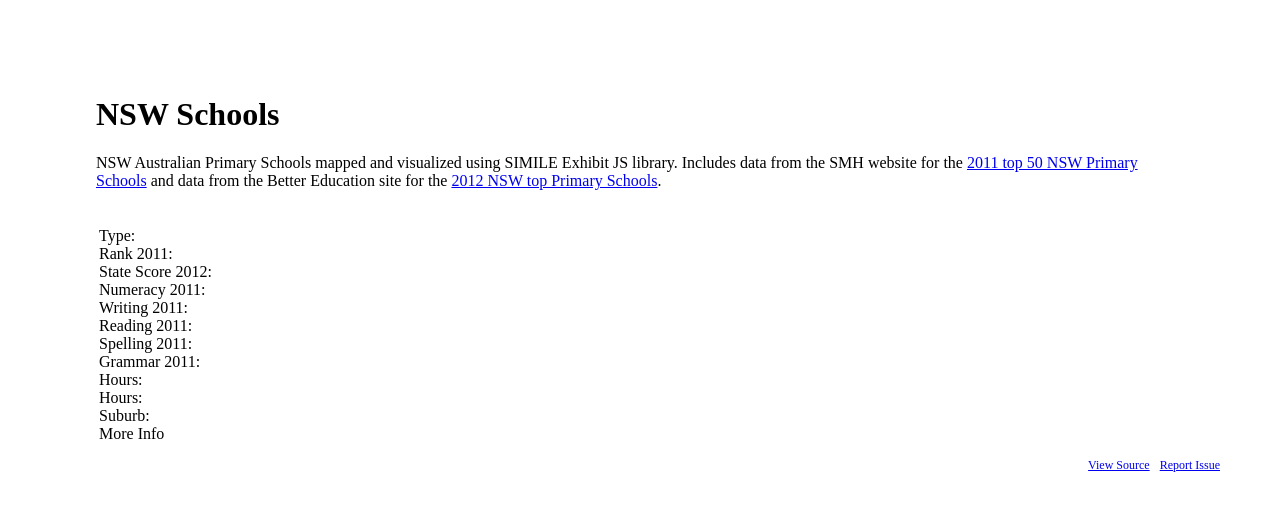
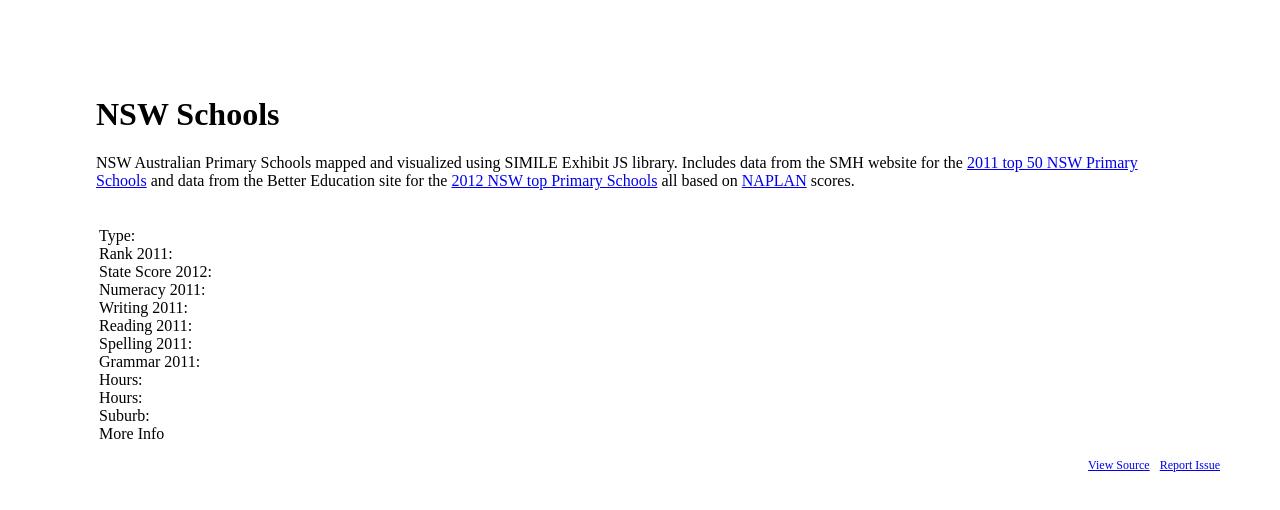
Before and after one commit to aullman/nsw-schools, a plain HTML site: page index.html in a window 1280 px wide. Drawn offline with Linux system fonts and the light colour scheme.

Commit message:
Should probably mention NAPLAN.

```diff
--- a/index.html
+++ b/index.html
@@ -66,7 +66,7 @@
 <body>
 		<h1>NSW Schools</h1>
         <p>
-            NSW Australian Primary Schools mapped and visualized using SIMILE Exhibit JS library. Includes data from the SMH website for the <a href='http://www.smh.com.au/interactive/2010/schools_data%20/Primary%20Top%2050s%20(2).pdf'>2011 top 50 NSW Primary Schools</a> and data from the Better Education site for the <a href='http://bettereducation.com.au/school/Primary/nsw/nsw_top_primary_schools.aspx'>2012 NSW top Primary Schools</a>.
+            NSW Australian Primary Schools mapped and visualized using SIMILE Exhibit JS library. Includes data from the SMH website for the <a href='http://www.smh.com.au/interactive/2010/schools_data%20/Primary%20Top%2050s%20(2).pdf'>2011 top 50 NSW Primary Schools</a> and data from the Better Education site for the <a href='http://bettereducation.com.au/school/Primary/nsw/nsw_top_primary_schools.aspx'>2012 NSW top Primary Schools</a> all based on <a href='http://www.nap.edu.au/naplan/naplan.html'>NAPLAN</a> scores.
         </p>
 		<div ex:role="collection" ex:itemTypes="PubSchool,PrivSchool,PreSchool"></div>
 		 <table width="100%">
```
Also changed, not shown: 1 other file.
